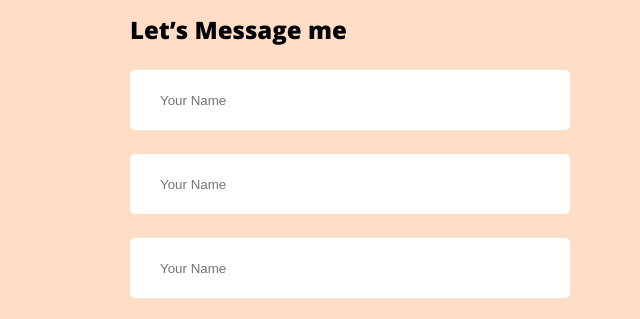
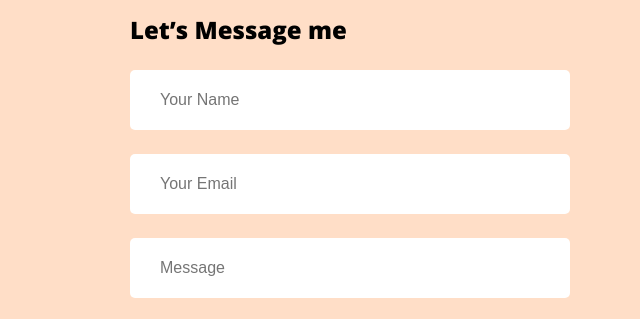
Before and after one commit to nazmul-hossein-nahid/portfolio-website, a plain HTML site: page index.html in a window 1280 px wide. Shown: the part 3452-3771 px from the top of the page, 640-1280 px from the left. Drawn offline with nearby package versions, Linux system fonts and the light colour scheme.

```diff
--- a/index.html
+++ b/index.html
@@ -206,8 +206,8 @@
             <div class="contact-form">
                 <h2>Let’s Message me</h2>
                 <input type="text" placeholder="Your Name">
-                <input type="text" placeholder="Your Name">
-                <input type="text" placeholder="Your Name">
+                <input type="text" placeholder="Your Email">
+                <input type="text" placeholder="Message">
                 <input class="common-btn-css" type="submit" value="submit">
             </div>
 
--- a/styles/index.css
+++ b/styles/index.css
@@ -332,6 +332,9 @@ body {
     border-radius: 5px;
     background: #FFF;
     border: none;
+    color:  #757575;
+    font-size: 16px;
+    font-weight: 400;
 }
 
 .contact-form input[type="submit"] {
@@ -350,12 +353,13 @@ body {
 }
 
 .contact p {
-    color:#474747;
+    color: #474747;
     font-size: 16px;
     font-weight: 400;
     line-height: 28px;
     margin: 20px 0px 30px 0px;
 }
-.contact img{
+
+.contact img {
     margin-right: 24px;
 }
```
